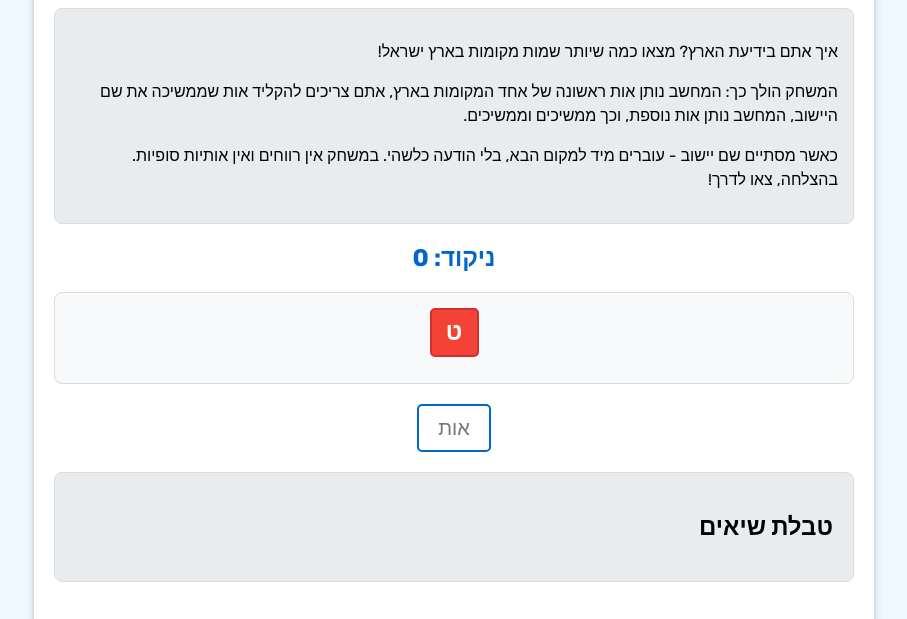
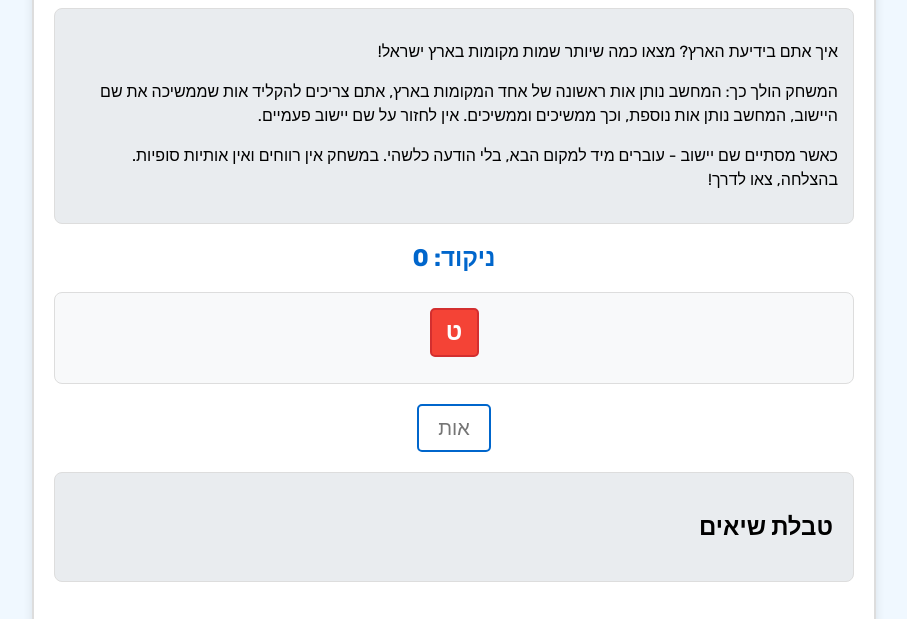
Before and after one commit to yetsion77/israel-geography-quiz, a website: page bor_vaam/index.html in a window 1280 px wide. Shown: the part 123-742 px from the top of the page, without its empty margins (186-1093 px from the left). Drawn offline with Linux system fonts and the light colour scheme; no server answers.

Commit message:
index.html

```diff
--- a/bor_vaam/index.html
+++ b/bor_vaam/index.html
@@ -448,7 +448,7 @@
         <h1>בור ועם הארץ בידיעת הארץ</h1>
         <div class="instructions">
             <p>איך אתם בידיעת הארץ? מצאו כמה שיותר שמות מקומות בארץ ישראל!</p>
-            <p>המשחק הולך כך: המחשב נותן אות ראשונה של אחד המקומות בארץ, אתם צריכים להקליד אות שממשיכה את שם היישוב, המחשב נותן אות נוספת, וכך ממשיכים וממשיכים.</p>
+            <p>המשחק הולך כך: המחשב נותן אות ראשונה של אחד המקומות בארץ, אתם צריכים להקליד אות שממשיכה את שם היישוב, המחשב נותן אות נוספת, וכך ממשיכים וממשיכים. אין לחזור על שם יישוב פעמיים.</p>
             <p>כאשר מסתיים שם יישוב - עוברים מיד למקום הבא, בלי הודעה כלשהי. במשחק אין רווחים ואין אותיות סופיות. בהצלחה, צאו לדרך!</p>
         </div>
         <div id="score">ניקוד: 0</div>
```
